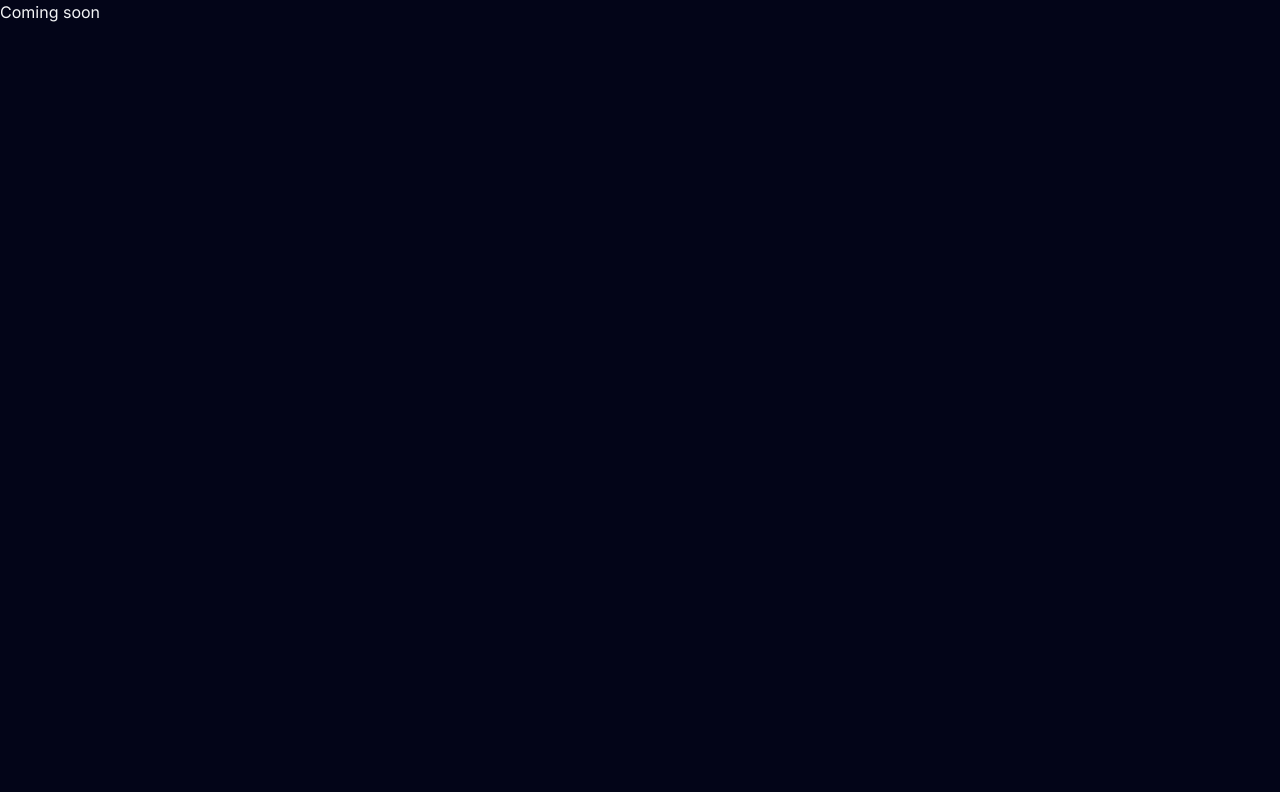
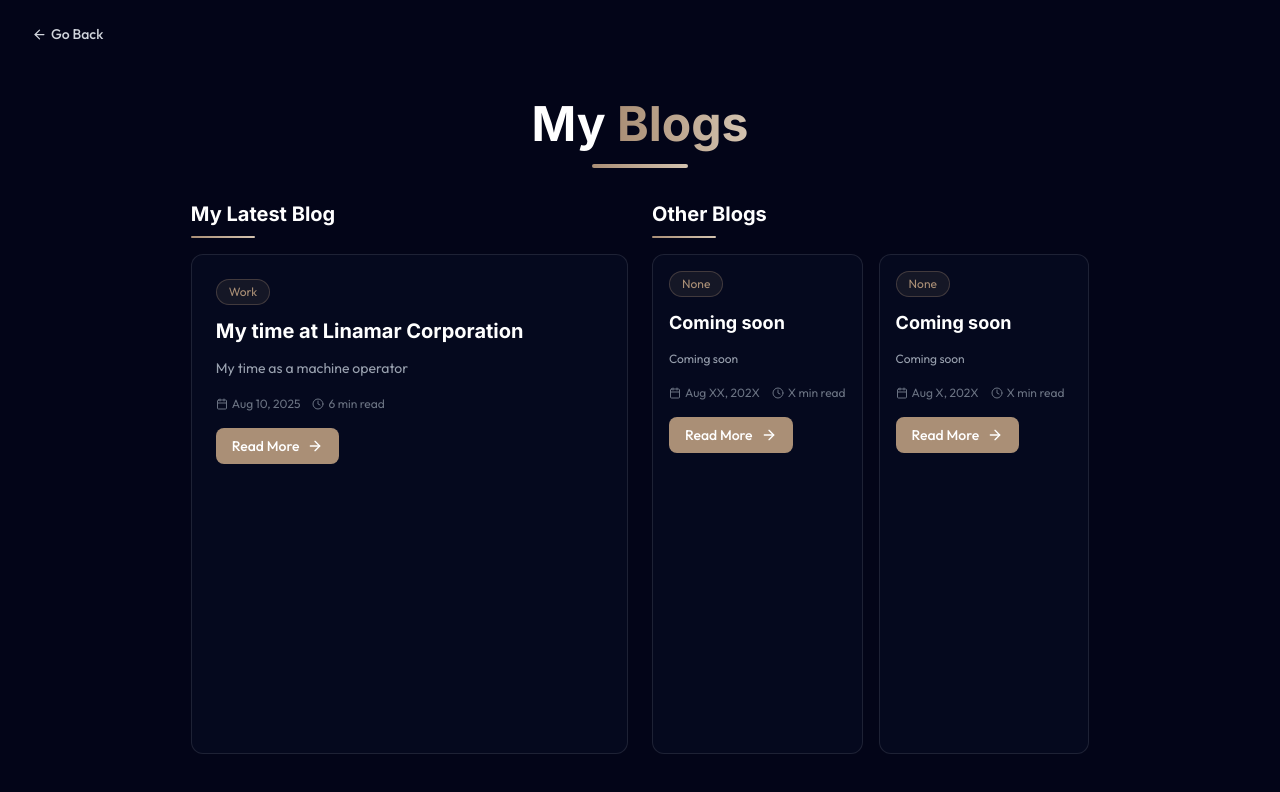
Before and after one commit to louisnguyenn/Louis-Personal-Portfolio, a React (Vite) app: page / in a window 1280 px wide. Both pictures are taken after a click on the link "Blogs". Shown: the top 792 px of the page. Built offline with nearby package versions, Linux system fonts and the light colour scheme.

Commit message:
created a blog template for blog page

```diff
--- a/src/components/sections/Projects.jsx
+++ b/src/components/sections/Projects.jsx
@@ -138,23 +138,6 @@ export const Projects = () => {
             </ScrollReveal>
           ))}
         </div>
-
-        <ScrollReveal direction="up" distance={50} duration={0.8} delay={0.6}>
-          <div className="flex justify-center">
-            <a
-              href="https://github.com/louisnguyenn"
-              target="_blank"
-              rel="noopener noreferrer"
-              className="bg-[#AA8F76] text-white py-4 px-8 rounded-full font-medium transition-all relative overflow-hidden hover:-translate-y-1 flex gap-2 items-center hover:bg-[#8A6F56] active:bg-white active:text-[#05091e] hover:shadow-lg hover:shadow-[#AA8F76]/25 duration-300"
-            >
-              Check out my GitHub
-              <ArrowRight
-                size={16}
-                className="group-hover:translate-x-1 transition-transform"
-              />
-            </a>
-          </div>
-        </ScrollReveal>
       </div>
     </section>
   );
--- a/src/pages/Blogs.jsx
+++ b/src/pages/Blogs.jsx
@@ -1,7 +1,134 @@
-export const Blog = () => {
+import { Calendar, Clock, ArrowRight } from "lucide-react";
+import { BlogNavbar } from "../components/BlogNavbar";
+
+const BlogCard = ({ blog, featured = false }) => {
+  const cardClass = featured
+    ? "bg-[#05091e] relative p-6 rounded-xl border border-white/10 hover:-translate-y-2 hover:border-[#AA8F76] hover:shadow-2xl hover:shadow-[#AA8F76]/20 transition-all duration-300 h-full flex flex-col"
+    : "bg-[#05091e] relative p-4 rounded-xl border border-white/10 hover:-translate-y-1 hover:border-[#AA8F76] hover:shadow-xl hover:shadow-[#AA8F76]/10 transition-all duration-300 h-full flex flex-col";
+
   return (
-    <div>
-      <h2>Coming soon</h2>
-    </div>
+    <article className={cardClass}>
+      <div className="relative z-10">
+        <div className="flex items-center gap-2 mb-3">
+          <span className="bg-[#AA8F76]/10 text-[#AA8F76] border border-[#AA8F76]/30 py-1 px-3 rounded-full text-xs hover:bg-[#AA8F76]/20 transition duration-300">
+            {blog.category}
+          </span>
+        </div>
+
+        <h3
+          className={`font-bold mb-3 text-white transition-colors duration-300 ${
+            featured ? "text-xl" : "text-lg"
+          }`}
+        >
+          {blog.title}
+        </h3>
+
+        <p
+          className={`text-gray-400 mb-4 leading-relaxed flex-grow ${
+            featured ? "text-sm" : "text-xs"
+          }`}
+        >
+          {blog.excerpt}
+        </p>
+
+        <div className="flex items-center justify-between text-xs text-gray-500 mb-4">
+          <div className="flex items-center gap-3">
+            <div className="flex items-center gap-1">
+              <Calendar className="w-3 h-3" />
+              <span>{blog.date}</span>
+            </div>
+            <div className="flex items-center gap-1">
+              <Clock className="w-3 h-3" />
+              <span>{blog.readTime}</span>
+            </div>
+          </div>
+        </div>
+
+        <button className="bg-[#AA8F76] text-white py-2 px-4 rounded-lg font-medium transition-all hover:-translate-y-0.5 hover:bg-[#8A6F56] flex items-center gap-2 group duration-300 text-sm mt-auto">
+          Read More
+          <ArrowRight className="w-4 h-4 transition-transform duration-300 group-hover:translate-x-1" />
+        </button>
+      </div>
+    </article>
   );
 };
+
+export const Blog = () => {
+  const latestBlog = {
+    id: 1,
+    title: "My time at Linamar Corporation",
+    excerpt: "My time as a machine operator",
+    category: "Work",
+    date: "Aug 10, 2025",
+    readTime: "6 min read",
+  };
+
+  const blogs = [
+    {
+      id: 2,
+      title: "Coming soon",
+      excerpt: "Coming soon",
+      category: "None",
+      date: "Aug XX, 202X",
+      readTime: "X min read",
+    },
+    {
+      id: 3,
+      title: "Coming soon",
+      excerpt: "Coming soon",
+      category: "None",
+      date: "Aug X, 202X",
+      readTime: "X min read",
+    },
+  ];
+
+  return (
+    <section className="min-h-screen flex items-center justify-center py-12">
+      <BlogNavbar />
+      <div className="max-w-7xl mx-auto px-4">
+        {/* Header */}
+        <div className="text-center mb-8">
+          <h2 className="text-3xl md:text-5xl font-bold mb-4 text-white">
+            My{" "}
+            <span className="text-transparent bg-clip-text bg-gradient-to-r from-[#AA8F76] to-[#D4C4B0]">
+              Blogs
+            </span>
+          </h2>
+          <div className="w-24 h-1 bg-gradient-to-r from-[#AA8F76] to-[#D4C4B0] mx-auto rounded-full mb-6"></div>
+        </div>
+
+        {/* Main Grid Layout */}
+        <div className="grid grid-cols-1 lg:grid-cols-4 gap-6 h-[calc(100vh-300px)] min-h-[500px]">
+          {/* Latest Blog - Takes 2 columns */}
+          <div className="lg:col-span-2">
+            <div className="mb-4">
+              <h3 className="text-xl font-bold text-white mb-2">
+                My Latest Blog
+              </h3>
+              <div className="w-16 h-0.5 bg-gradient-to-r from-[#AA8F76] to-[#D4C4B0] rounded-full"></div>
+            </div>
+            <BlogCard blog={latestBlog} featured={true} />
+          </div>
+
+          {/* Right Column */}
+          <div className="lg:col-span-2 flex flex-col">
+            {/* Other Blogs Grid */}
+            <div className="flex-1">
+              <div className="mb-4">
+                <h3 className="text-xl font-bold text-white mb-2">
+                  Other Blogs
+                </h3>
+                <div className="w-16 h-0.5 bg-gradient-to-r from-[#AA8F76] to-[#D4C4B0] rounded-full"></div>
+              </div>
+              <div className="grid grid-cols-1 sm:grid-cols-2 gap-4 h-full">
+                {blogs.map((blog) => (
+                  <BlogCard key={blog.id} blog={blog} />
+                ))}
+              </div>
+            </div>
+          </div>
+        </div>
+      </div>
+    </section>
+  );
+};
```
